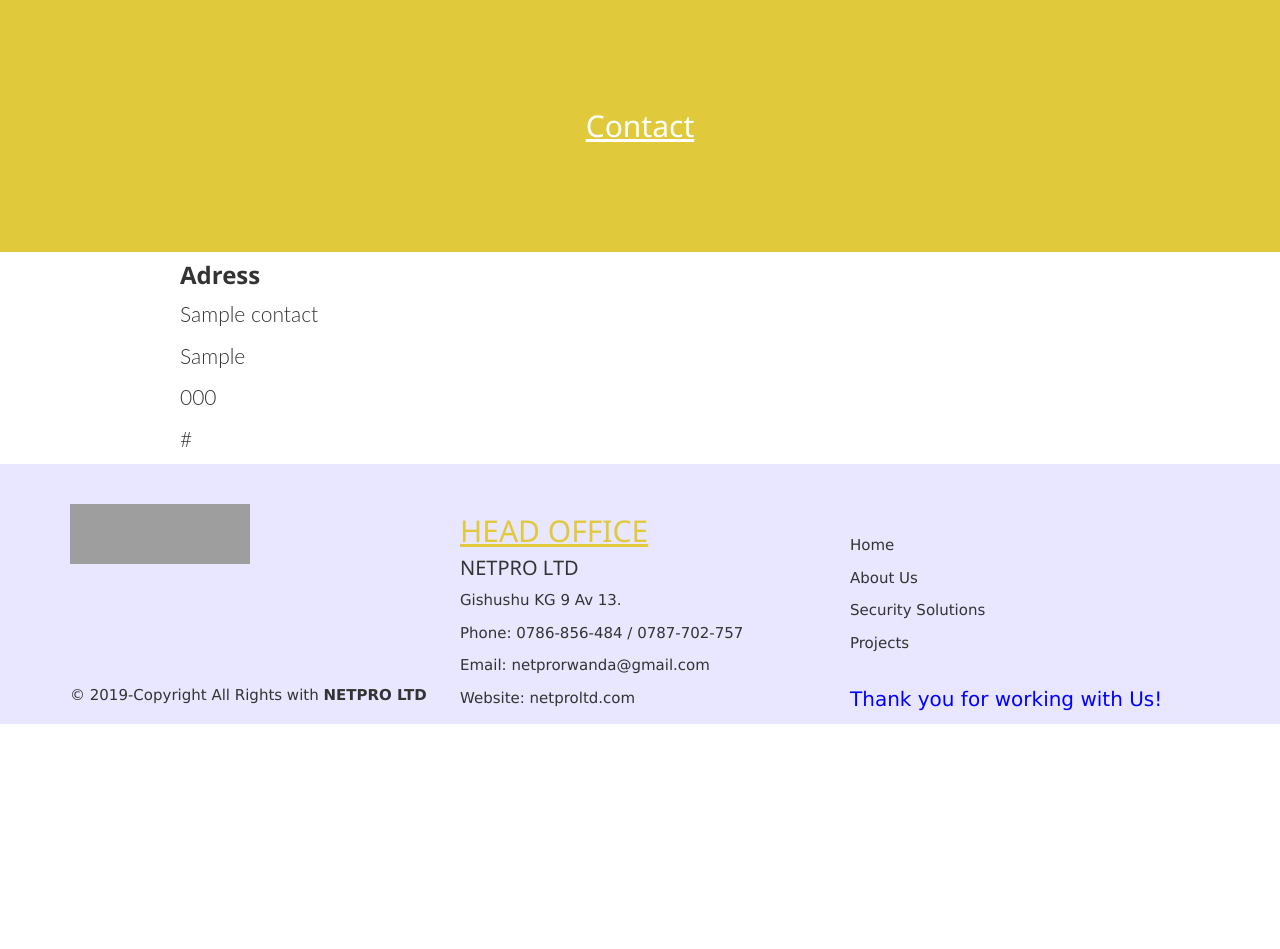
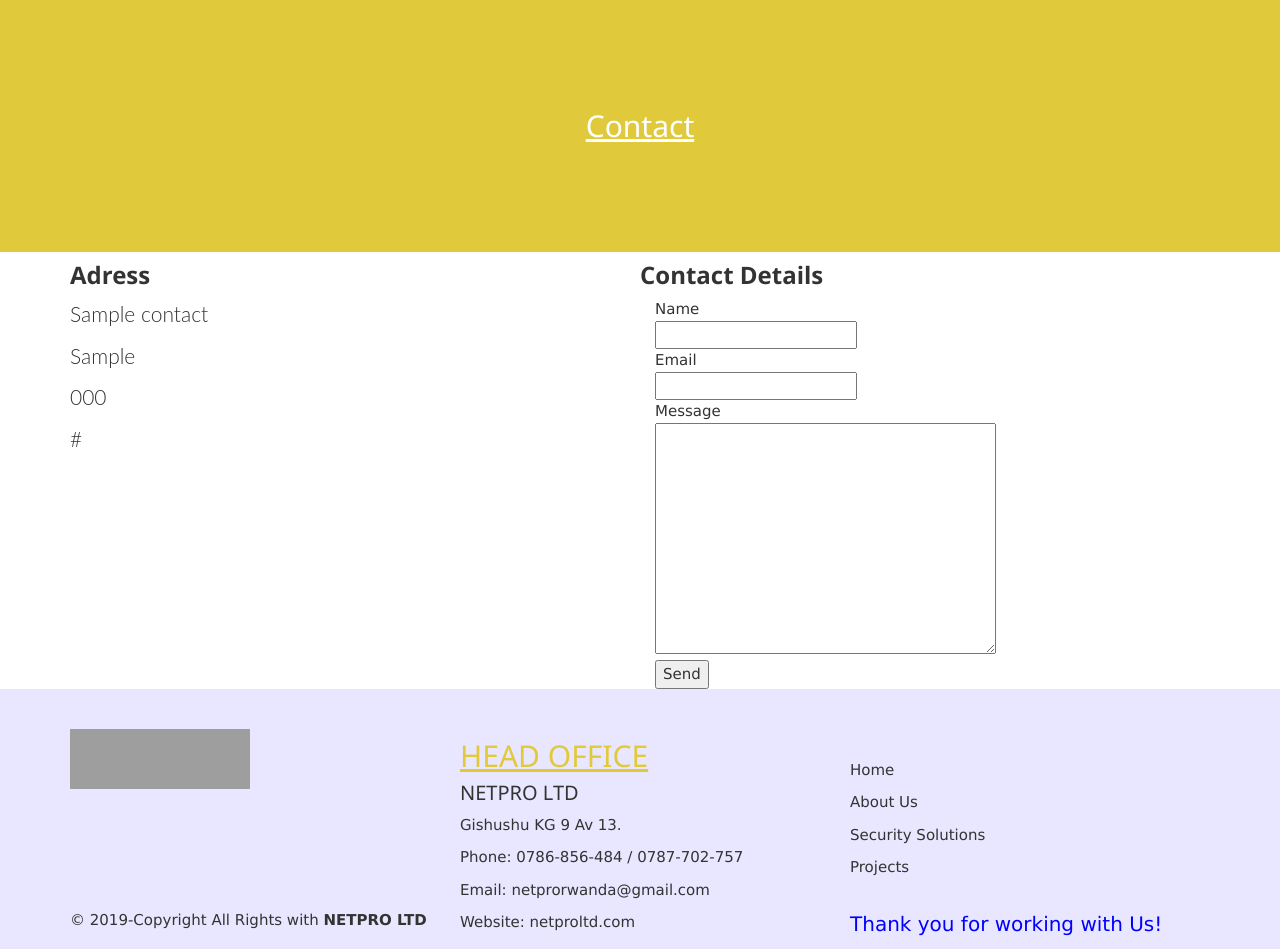
Before and after one commit to tinabayi/netpro, a Django app: a page that uses netpro4G/templates/all-netpro4G/contact.html in a window 1280 px wide. Shown: the part 171-1120 px from the top of the page. Before the commit the page ends 895 px from the top, so only its background shows below. Run offline with Django 3.2, Linux system fonts and the light colour scheme; tables that the repository leaves empty hold one stand-in row (values such as "Sample post"); some libraries are stand-ins or nearby versions; some web fonts are replaced; grey boxes are pictures that could not be loaded.

Commit message:
I add contact details

```diff
--- a/netpro4G/templates/all-netpro4G/contact.html
+++ b/netpro4G/templates/all-netpro4G/contact.html
@@ -6,14 +6,14 @@
   <div style="background-color:#E0CA3C;padding: 100px">
 <u style="color:white"><h2 style="text-align: center">Contact</h2></u>
   </div>
-
+<div class="container">
   <!-- Looping through post   -->
   {% for contact_item in contacts %}
 
   <div class="row">
     <!-- displaying post -->
 
-    <div class="col-md-6" style="margin-left: 180px">
+    <div class="col-md-6">
      <h3 style="font-weight: bold">Adress</h3>
       <p style="font-family: Lato Light, sans-serif;font-size: 21px "> {{ contact_item.title }} </p>
       <p style="font-family: Lato Light, sans-serif;font-size: 21px " > {{ contact_item.location }}</p>
@@ -22,14 +22,40 @@
       <p style="font-family: Lato Light, sans-serif;font-size: 21px "> {{ contact_item.website}}</p>
     </div>
 
-  </div>
 
-  {% empty %}
-  <div class="row">
-    <h2 class="text-center">There No post_item Items</h2>
+
+<h3 style="font-weight: bold">Contact Details</h3>
+
+<div class="col-md-6">
+<form method="post" action="http://www.example.com/cgi-bin/FormMail.pl"
+accept-charset="ISO-8859-1" onsubmit="var originalCharset = document.charset;
+document.charset = 'ISO-8859-1';
+window.onbeforeunload = function () {document.charset=originalCharset;};">
+Name
+<br />
+<input name="realname" />
+<br />
+Email
+<br />
+<input name="email" />
+<br />
+Message
+<br />
+<textarea cols="40" rows="10" name="Message"></textarea>
+<br />
+<input type="submit" value="Send" />
+<input type="hidden" name="recipient" value="email@example.com" />
+<input type="hidden" name="subject" value="Subject" />
+<input type="hidden" name="redirect"
+value="http://www.example.com/thanks.html" />
+<input type="hidden" name="missing_fields_redirect"
+value="http://www.example.com/error.html" />
+<input type="hidden" name="required" value="realname,email,Message" />
+</form>
+</div>
 
   {% endfor %}
 </div>
-
-
+</div>
+</div>
 {% endblock %}
```
Also changed, not shown: 3 other files.
